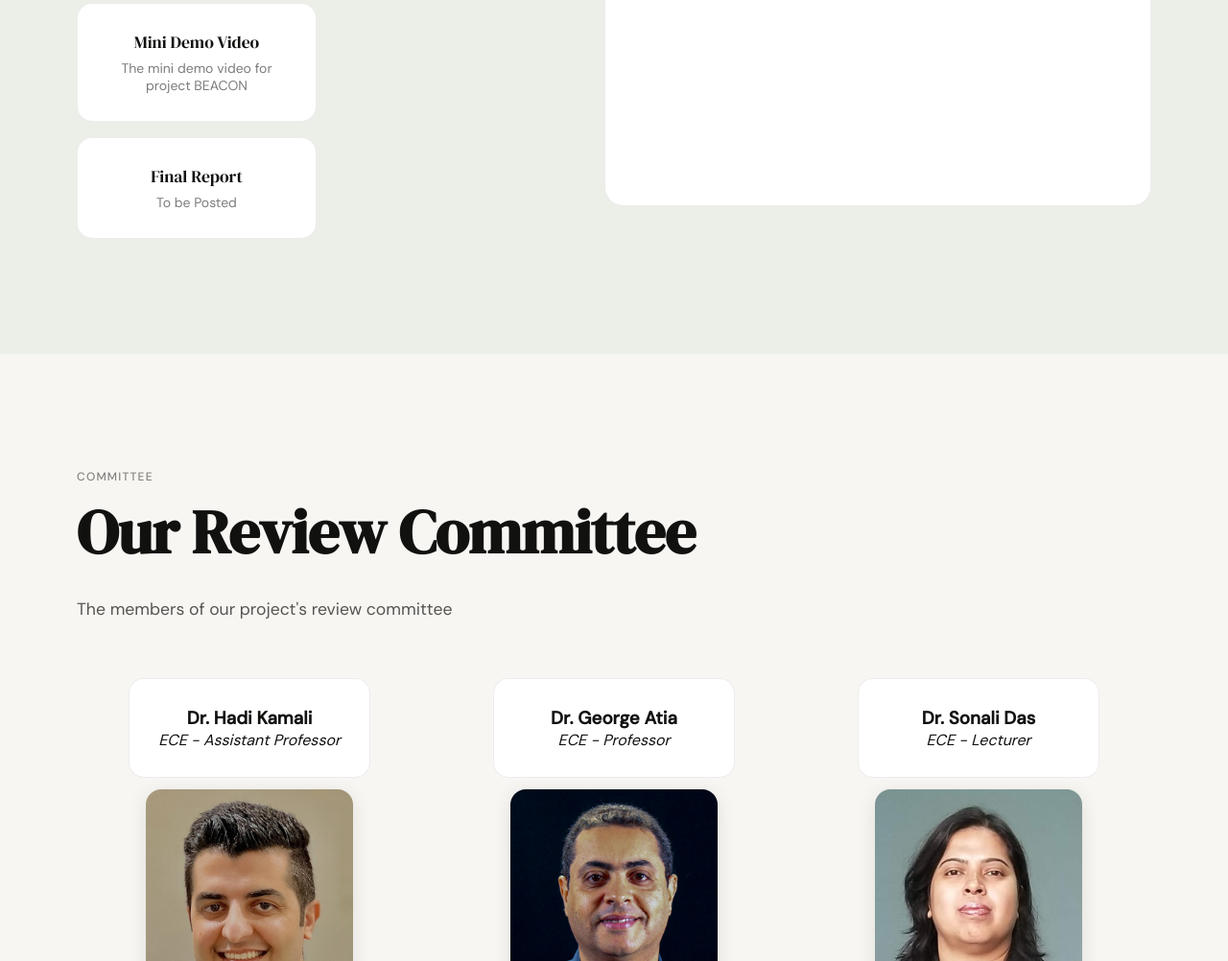
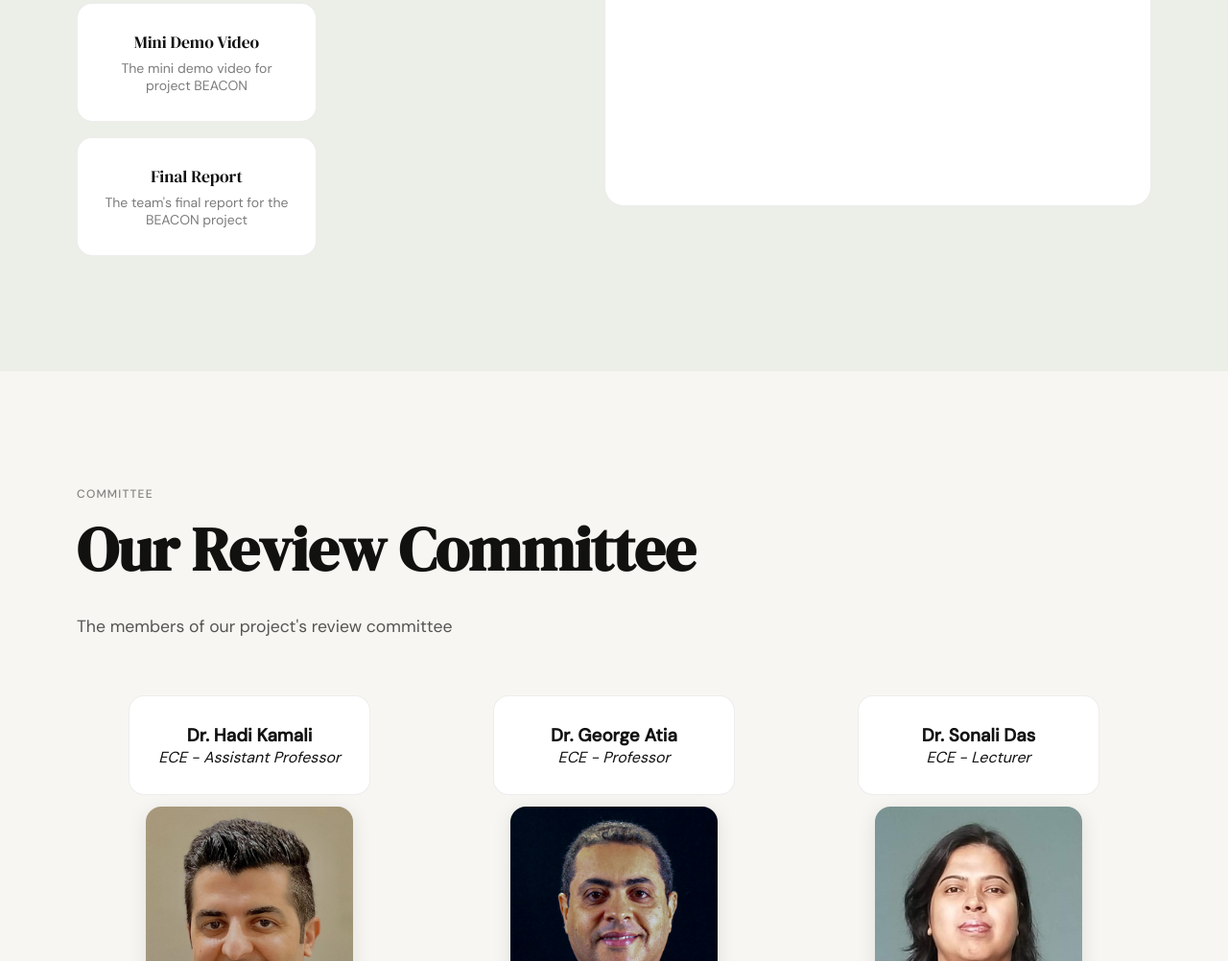
Before and after one commit to Tmongar98/BEACON-Project-Website, a plain HTML site: page index.html in a window 1280 px wide. Shown: the part 3717-4719 px from the top of the page at 96% size. Drawn offline with Linux system fonts and the light colour scheme.

Commit message:
added final report

```diff
--- a/index.html
+++ b/index.html
@@ -134,9 +134,9 @@
                         <div class="doc-role">The mini demo video for project BEACON</div>
                     </div>
 
-                    <div class="doc-card" data-type="pdf" data-src="">
+                    <div class="doc-card" data-type="pdf" data-src="Assets/Documents/Group 9 Final Report.pdf">
                         <div class="doc-name">Final Report</div>
-                        <div class="doc-role">To be Posted</div>
+                        <div class="doc-role">The team's final report for the BEACON project</div>
                     </div>
 
                 </div>
```
Also changed, not shown: 1 other file.
